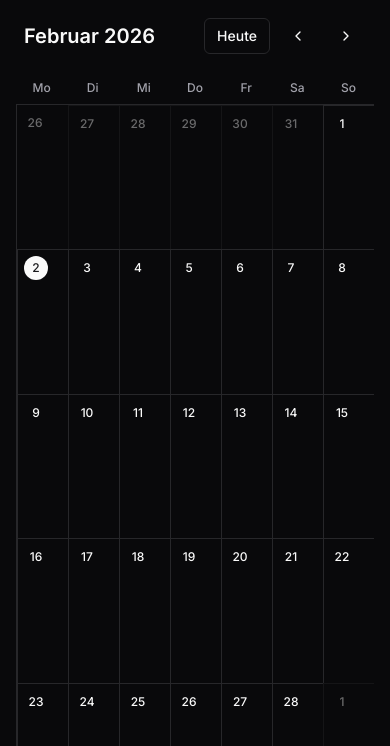
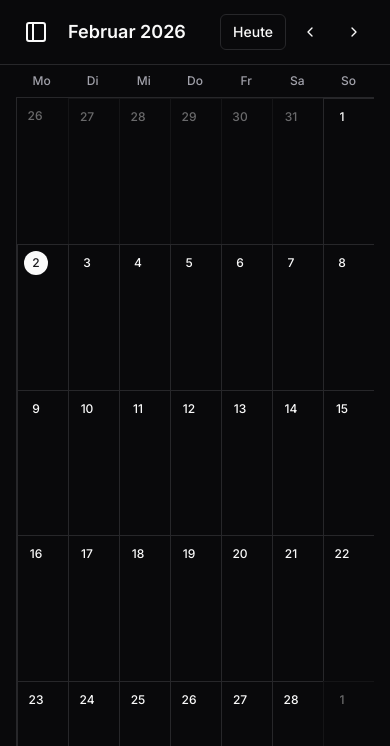
Before and after one commit to LumaSpace-de/luma, a Next.js app: page /calendar in a window 390 px wide. Shown: the top 746 px of the page. Built offline with nearby package versions, Linux system fonts and the light colour scheme.

Commit message:
fix: Sidebar-Layout auf Mobile repariert
- SidebarInset statt custom div-Wrapper im Calendar-Layout
- SidebarTrigger (Hamburger) im Kalender-Header hinzugefügt
- Sidebar rendert jetzt korrekt als Drawer auf Mobile

https://claude.ai/code/session_01JM5vWHhT3pYLokGAJ3AmNL

```diff
--- a/app/calendar/layout.tsx
+++ b/app/calendar/layout.tsx
@@ -1,5 +1,5 @@
 import { AppSidebar } from "@/components/app-sidebar"
-import { SidebarProvider } from "@/components/ui/sidebar"
+import { SidebarInset, SidebarProvider } from "@/components/ui/sidebar"
 
 export default function CalendarLayout({
   children,
@@ -8,10 +8,8 @@ export default function CalendarLayout({
 }) {
   return (
     <SidebarProvider>
-      <div className="flex h-screen w-full overflow-hidden">
-        <AppSidebar />
-        <main className="flex flex-1 flex-col overflow-hidden">{children}</main>
-      </div>
+      <AppSidebar />
+      <SidebarInset>{children}</SidebarInset>
     </SidebarProvider>
   )
 }
--- a/components/calendar/calendar-header.tsx
+++ b/components/calendar/calendar-header.tsx
@@ -5,6 +5,7 @@ import { de } from "date-fns/locale"
 import { ChevronLeft, ChevronRight } from "lucide-react"
 
 import { Button } from "@/components/ui/button"
+import { SidebarTrigger } from "@/components/ui/sidebar"
 
 interface CalendarHeaderProps {
   currentDate: Date
@@ -20,11 +21,14 @@ export function CalendarHeader({
   onToday,
 }: CalendarHeaderProps) {
   return (
-    <div className="flex items-center justify-between px-6 py-4">
-      <h2 className="text-xl font-semibold">
-        {format(currentDate, "MMMM yyyy", { locale: de })}
-      </h2>
-      <div className="flex items-center gap-2">
+    <div className="flex items-center justify-between border-b px-4 py-3">
+      <div className="flex items-center gap-3">
+        <SidebarTrigger />
+        <h2 className="text-lg font-semibold">
+          {format(currentDate, "MMMM yyyy", { locale: de })}
+        </h2>
+      </div>
+      <div className="flex items-center gap-1">
         <Button variant="outline" size="sm" onClick={onToday}>
           Heute
         </Button>
```
